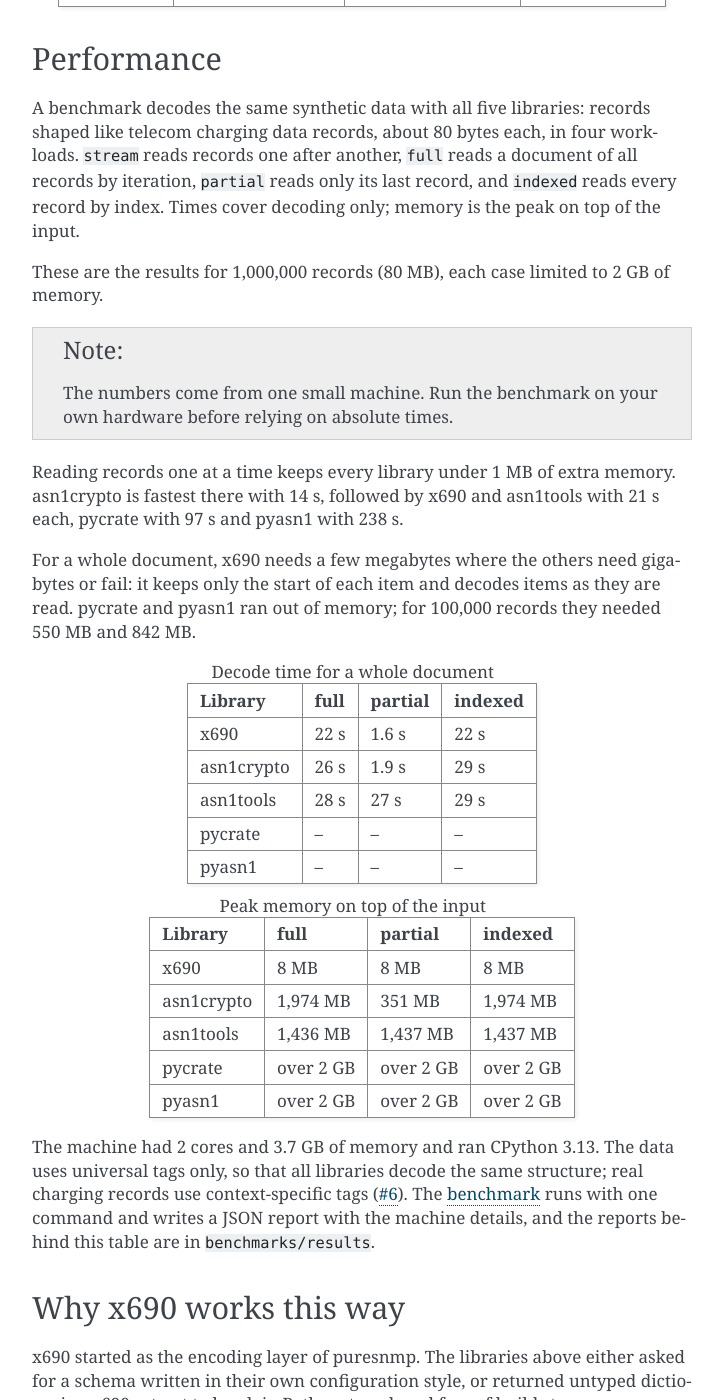
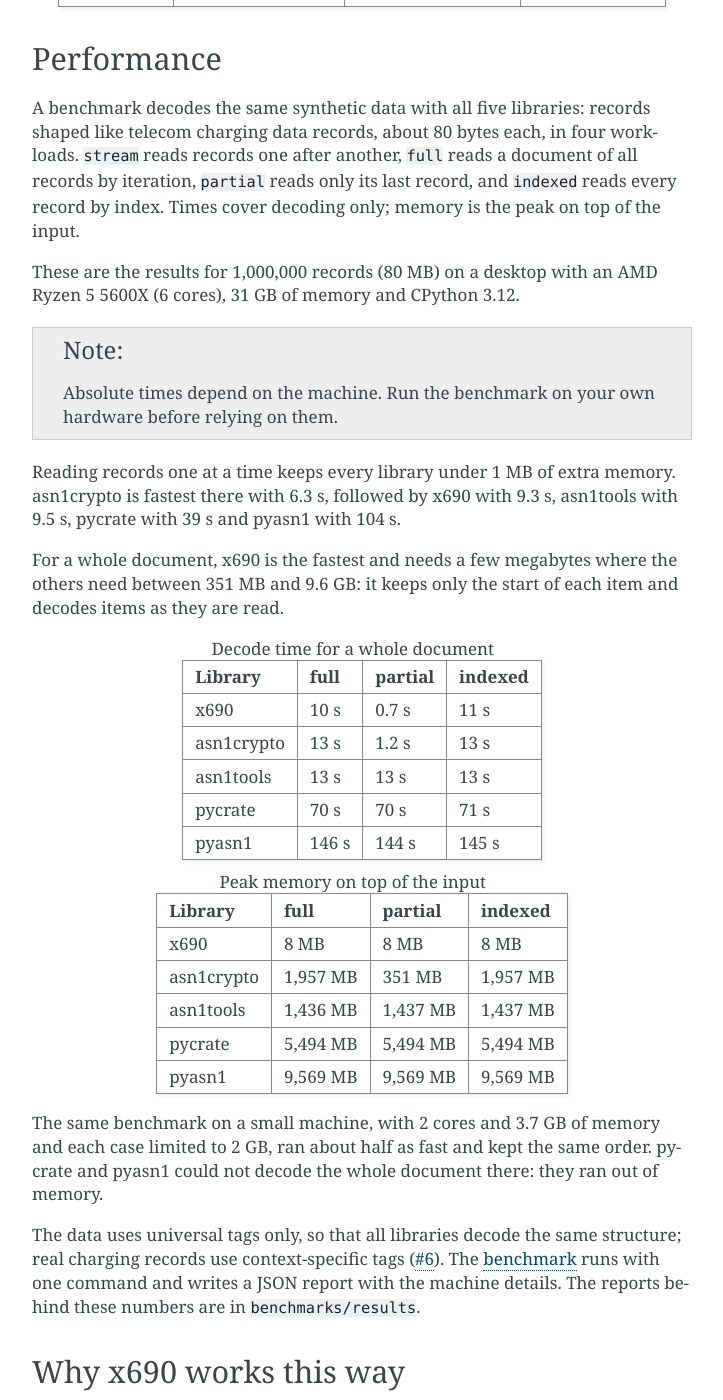
Before and after one commit to exhuma/x690, a Sphinx documentation site: the page built from docs/choosing.rst, in a window 1280 px wide and 1400 px high, scrolled down 5322 px. Shown: the whole window, without its empty margins (388-1111 px from the left). Built offline with Sphinx 7.4.7, drawn with Linux system fonts in a browser that asks for light colours.

Commit message:
docs: show the desktop benchmark results in the library comparison
The performance section now leads with a run on a 6-core desktop with
31 GB of memory, where every library finishes: x690 reads a whole
document of 1,000,000 records in 10 s with 8 MB on top of the input,
against 13 s and 1.4 to 2 GB for asn1tools and asn1crypto, and 70 s and
146 s with 5.5 and 9.6 GB for pycrate and pyasn1. The small machine
remains as the memory-limited case.

Co-Authored-By: Claude <noreply@anthropic.com>

```diff
--- a/docs/choosing.rst
+++ b/docs/choosing.rst
@@ -296,22 +296,21 @@ a document of all records by iteration, ``partial`` reads only its last
 record, and ``indexed`` reads every record by index. Times cover decoding
 only; memory is the peak on top of the input.
 
-These are the results for 1,000,000 records (80 MB), each case limited to
-2 GB of memory.
+These are the results for 1,000,000 records (80 MB) on a desktop with an
+AMD Ryzen 5 5600X (6 cores), 31 GB of memory and CPython 3.12.
 
 .. note::
 
-   The numbers come from one small machine. Run the benchmark on your own
-   hardware before relying on absolute times.
+   Absolute times depend on the machine. Run the benchmark on your own
+   hardware before relying on them.
 
 Reading records one at a time keeps every library under 1 MB of extra
-memory. asn1crypto is fastest there with 14 s, followed by x690 and
-asn1tools with 21 s each, pycrate with 97 s and pyasn1 with 238 s.
+memory. asn1crypto is fastest there with 6.3 s, followed by x690 with 9.3 s,
+asn1tools with 9.5 s, pycrate with 39 s and pyasn1 with 104 s.
 
-For a whole document, x690 needs a few megabytes where the others need
-gigabytes or fail: it keeps only the start of each item and decodes items as
-they are read. pycrate and pyasn1 ran out of memory; for 100,000 records
-they needed 550 MB and 842 MB.
+For a whole document, x690 is the fastest and needs a few megabytes where the
+others need between 351 MB and 9.6 GB: it keeps only the start of each item
+and decodes items as they are read.
 
 .. list-table:: Decode time for a whole document
    :header-rows: 1
@@ -321,25 +320,25 @@ they needed 550 MB and 842 MB.
      - partial
      - indexed
    * - x690
-     - 22 s
-     - 1.6 s
-     - 22 s
+     - 10 s
+     - 0.7 s
+     - 11 s
    * - asn1crypto
-     - 26 s
-     - 1.9 s
-     - 29 s
+     - 13 s
+     - 1.2 s
+     - 13 s
    * - asn1tools
-     - 28 s
-     - 27 s
-     - 29 s
+     - 13 s
+     - 13 s
+     - 13 s
    * - pycrate
-     - –
-     - –
-     - –
+     - 70 s
+     - 70 s
+     - 71 s
    * - pyasn1
-     - –
-     - –
-     - –
+     - 146 s
+     - 144 s
+     - 145 s
 
 .. list-table:: Peak memory on top of the input
    :header-rows: 1
@@ -353,29 +352,33 @@ they needed 550 MB and 842 MB.
      - 8 MB
      - 8 MB
    * - asn1crypto
-     - 1,974 MB
+     - 1,957 MB
      - 351 MB
-     - 1,974 MB
+     - 1,957 MB
    * - asn1tools
      - 1,436 MB
      - 1,437 MB
      - 1,437 MB
    * - pycrate
-     - over 2 GB
-     - over 2 GB
-     - over 2 GB
+     - 5,494 MB
+     - 5,494 MB
+     - 5,494 MB
    * - pyasn1
-     - over 2 GB
-     - over 2 GB
-     - over 2 GB
+     - 9,569 MB
+     - 9,569 MB
+     - 9,569 MB
 
-The machine had 2 cores and 3.7 GB of memory and ran CPython 3.13. The
-data uses universal tags only, so that all libraries decode the same
+The same benchmark on a small machine, with 2 cores and 3.7 GB of memory and
+each case limited to 2 GB, ran about half as fast and kept the same order.
+pycrate and pyasn1 could not decode the whole document there: they ran out of
+memory.
+
+The data uses universal tags only, so that all libraries decode the same
 structure; real charging records use context-specific tags (`#6
 <https://github.com/exhuma/x690/issues/6>`_). The `benchmark
 <https://github.com/exhuma/x690/tree/main/benchmarks>`_ runs with one
-command and writes a JSON report with the machine details, and the reports
-behind this table are in ``benchmarks/results``.
+command and writes a JSON report with the machine details. The reports
+behind these numbers are in ``benchmarks/results``.
 
 Why x690 works this way
 -----------------------
```
